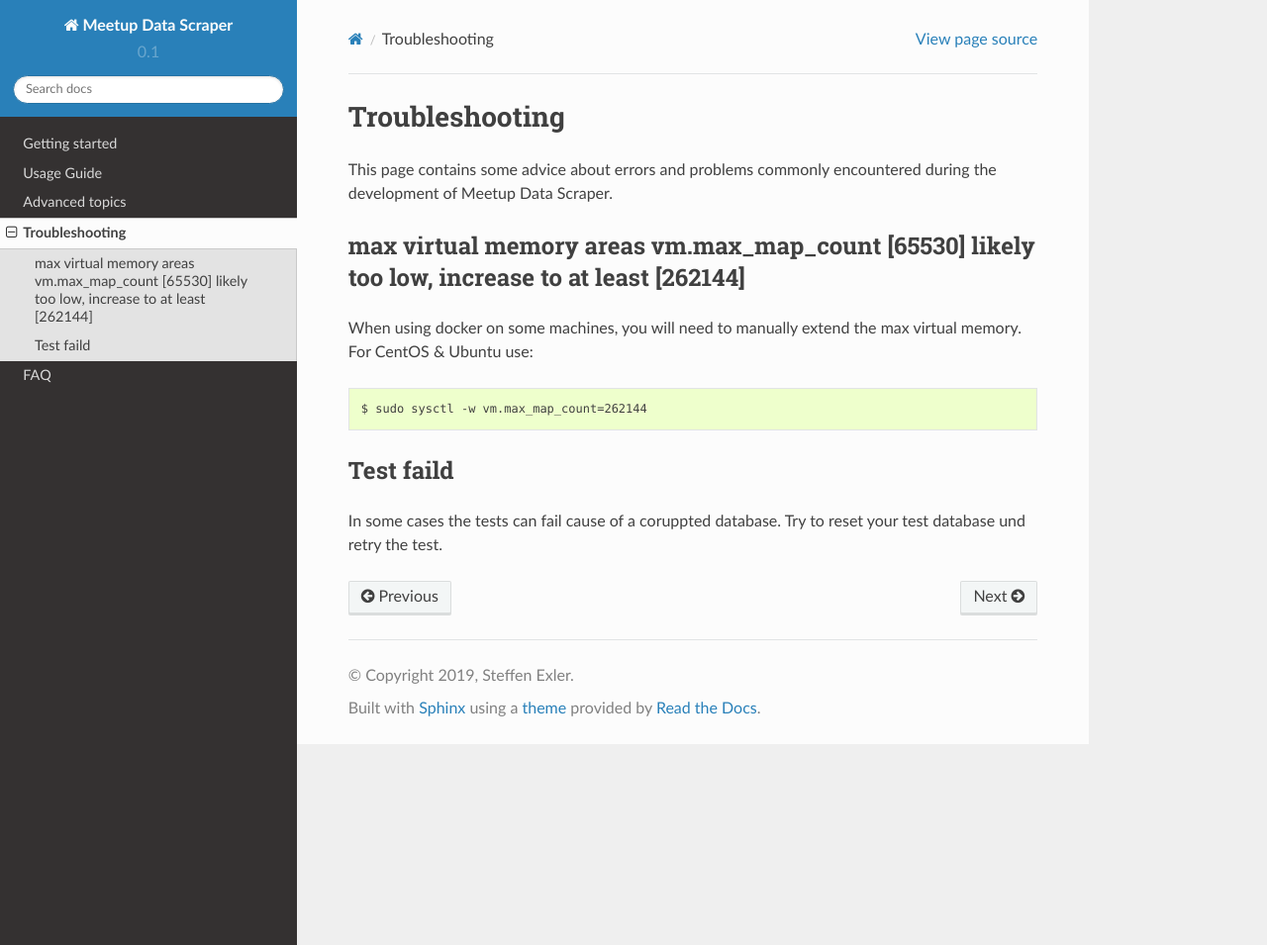
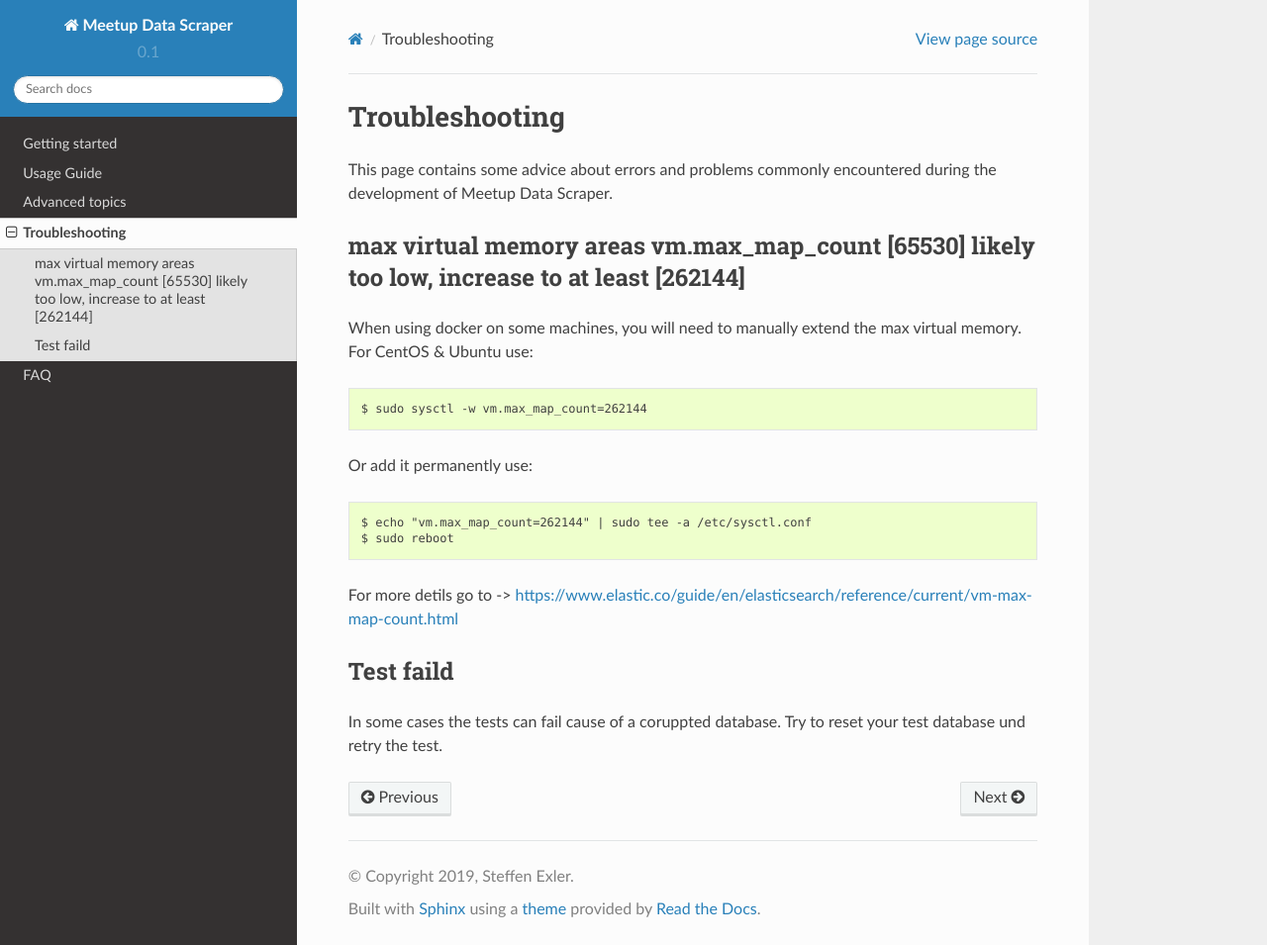
Before and after one commit to linuxluigi/flask-meetup-data-scraper, a Sphinx documentation site: the page built from docs/troubleshooting.rst, in a window 1280 px wide and 955 px high. Shown: the whole window at 99% size. Built offline with Sphinx 7.4.7 and the Read the Docs theme 2.0.0, drawn with Linux system fonts in a browser that asks for light colours.

Commit message:
add more troubleshooting doc

```diff
--- a/docs/troubleshooting.rst
+++ b/docs/troubleshooting.rst
@@ -11,6 +11,13 @@
 
     $ sudo sysctl -w vm.max_map_count=262144
 
+Or add it permanently use::
+
+    $ echo "vm.max_map_count=262144" | sudo tee -a /etc/sysctl.conf
+    $ sudo reboot
+
+For more detils go to -> https://www.elastic.co/guide/en/elasticsearch/reference/current/vm-max-map-count.html
+
 Test faild
 ----------
 
```
